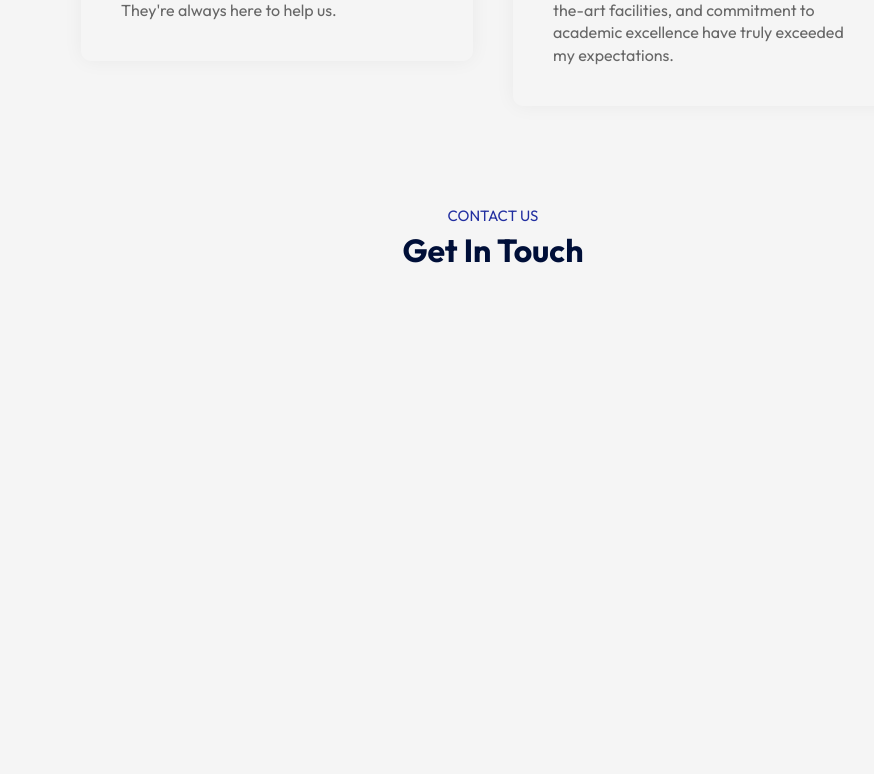
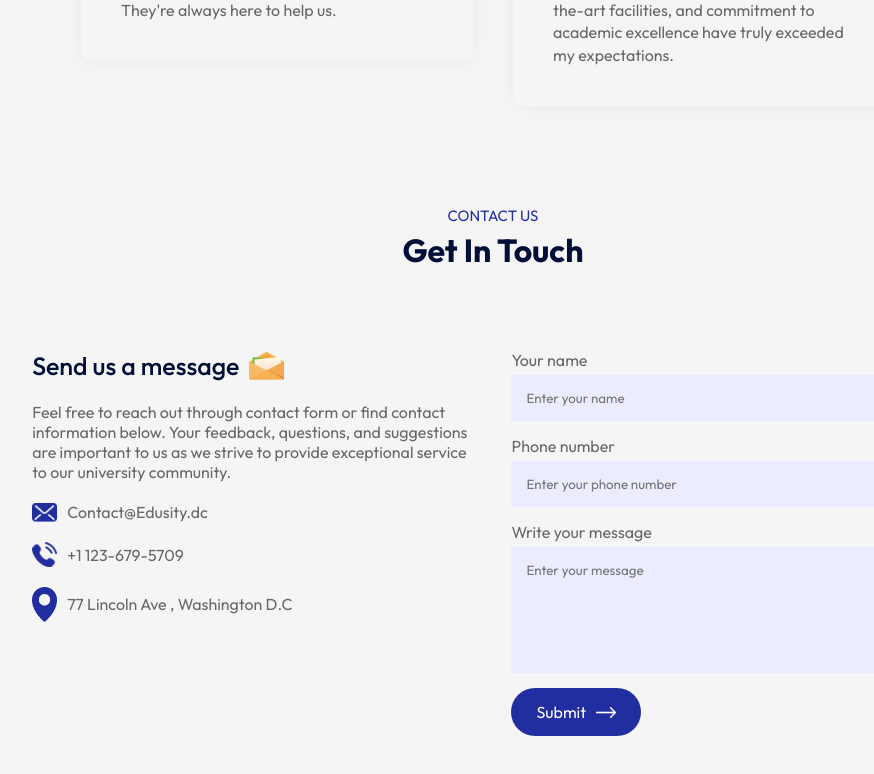
Before and after one commit to Kiril-Lankov/Complete-responsive-website, a React (Vite) app in the folder edu-website/: page / in a window 1280 px wide. Shown: the part 2834-3608 px from the top of the page, without its empty margins (147-1021 px from the left). Before the commit the page ends 3174 px from the top, so only its background shows below. Built offline with nearby package versions, Linux system fonts and the light colour scheme.

Commit message:
Contact component added and form

```diff
--- a/edu-website/src/App.jsx
+++ b/edu-website/src/App.jsx
@@ -6,6 +6,7 @@ import Title from "./components/Title/Title";
 import About from "./components/About/About";
 import Campus from "./components/Campus/Campus";
 import Testimonials from "./components/Testimonials/Testimonials";
+import Contact from "./components/Contact/Contact";
 
 const App = () => {
   return (
@@ -21,6 +22,7 @@ const App = () => {
         <Title subTitle='TESTIMONIALS' title='What Student Say'/>
         <Testimonials/>
         <Title subTitle='Contact Us' title='Get In Touch'/>
+        <Contact/>
       </div>
 
     </div>
--- /dev/null
+++ b/edu-website/src/components/Contact/Contact.css
@@ -0,0 +1,57 @@
+.contact {
+    margin: 80px auto;
+    max-width: 90%;
+    display: flex;
+    align-content: center;
+    justify-content: space-between;
+}
+
+.contact-col {
+    flex-basis: 48%;
+    color: #676767;
+}
+
+.contact-col h3 {
+    color: #000f38;
+    font-weight: 500;
+    font-size: 25px;
+    display: flex;
+    align-items: center;
+    margin-bottom: 20px;
+}
+.contact-col h3 img {
+    width: 35px;
+    margin-left: 10px;
+}
+
+.contact-col p {
+    max-width: 450px;
+    list-style: 0.3;
+}
+.contact-col ul li {
+    display: flex;
+    align-items: center;
+    margin: 20px 0;
+}
+
+.contact-col ul li img{
+    width: 25px;
+    margin-right: 10px;
+}
+
+.contact form input, .contact form textarea {
+    display: block;
+    width: 100%;
+    background: #ebecfe;
+    padding: 15px;
+    border: 0;
+    outline: 0;
+    margin-bottom: 15px;
+    margin-top: 5px;
+    resize: none;
+}
+
+.contact-col span {
+    display: block;
+    margin: 20px 0;
+}
--- /dev/null
+++ b/edu-website/src/components/Contact/Contact.jsx
@@ -0,0 +1,67 @@
+import React from "react";
+import "./Contact.css";
+import msg_icon from "../../assets/msg-icon.png";
+import mail_icon from "../../assets/mail-icon.png";
+import phone_icon from "../../assets/phone-icon.png";
+import location_icon from "../../assets/location-icon.png";
+import white_arrow from "../../assets/white-arrow.png";
+
+const Contact = () => {
+// form submition
+    const [result, setResult] = React.useState("");
+
+  const onSubmit = async (event) => {
+    event.preventDefault();
+    setResult("Sending....");
+    const formData = new FormData(event.target);
+
+    formData.append("access_key", "42aff93f-d2bb-4b51-ba11-0e87b362c99c ");
+
+    const response = await fetch("https://api.web3forms.com/submit", {
+      method: "POST",
+      body: formData
+    });
+
+    const data = await response.json();
+
+    if (data.success) {
+      setResult("Form Submitted Successfully");
+      event.target.reset();
+    } else {
+      console.log("Error", data);
+      setResult(data.message);
+    }
+  };
+
+
+    return (
+        <div className="contact">
+            <div className="contact-col">
+                <h3>Send us a message <img src={msg_icon} alt="" /></h3>
+                <p>
+                    Feel free to reach out through contact form or find contact information below.
+                    Your feedback, questions, and suggestions are important to us
+                    as we strive to provide exceptional service to our university community.
+                </p>
+                <ul>
+                    <li><img src={mail_icon} alt="" />Contact@Edusity.dc</li>
+                    <li><img src={phone_icon} alt="" />+1 123-679-5709</li>
+                    <li><img src={location_icon} alt="" />77 Lincoln Ave , Washington D.C</li>
+                </ul>
+            </div>
+            <div className="contact-col">
+                <form onSubmit={onSubmit}>
+                    <label>Your name</label>
+                    <input type="text" name="name" placeholder="Enter your name" required />
+                    <label>Phone number</label>
+                    <input type="text" name="tel" placeholder="Enter your phone number" required />
+                    <label>Write your message</label>
+                    <textarea name="message" rows="6" placeholder="Enter your message" required></textarea>
+                    <button type="submit" className="btn dark-btn">Submit <img src={white_arrow} alt="" /></button>
+                </form>
+                <span>{result}</span>
+            </div>
+        </div>
+    )
+}
+export default Contact;
```
Also changed, not shown: 1 other file (tests, documents, lock files or other folders).
